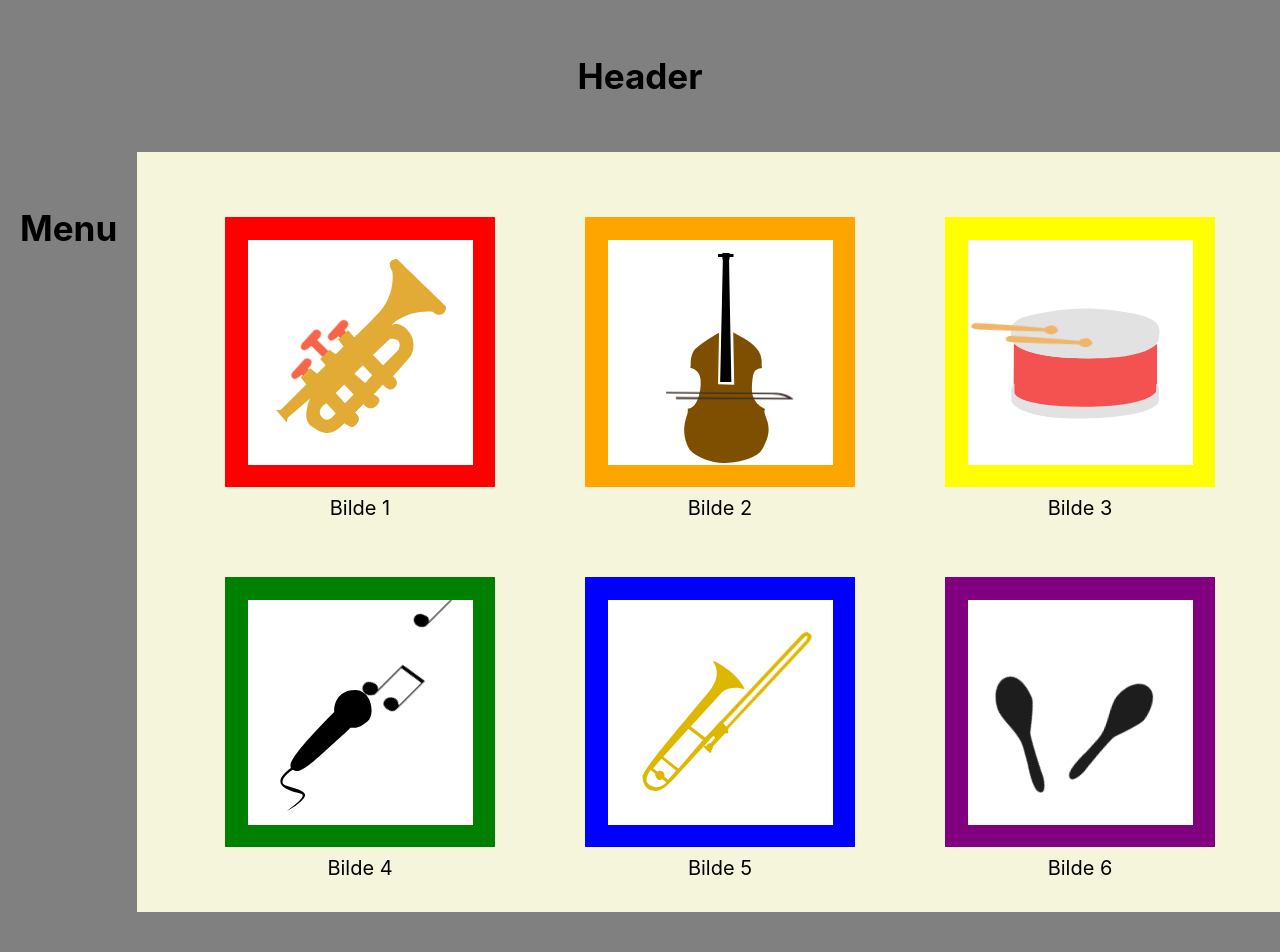
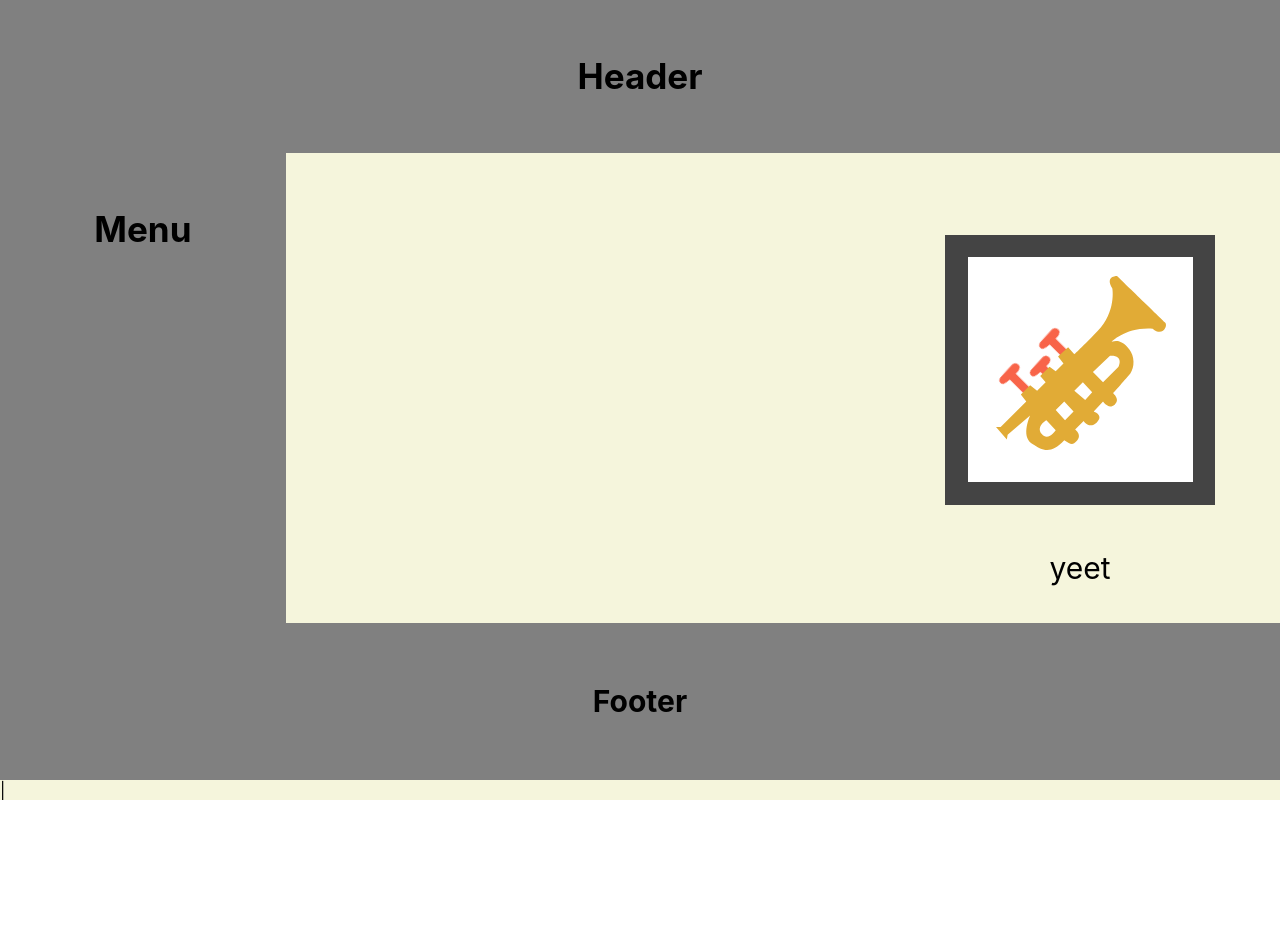
Before and after one commit to magnhan/gallery, a React (Create React App) app in the folder gallery/: page / in a window 1280 px wide. Shown: the top 952 px of the page. After the commit the page ends 800 px from the top, so only its background shows below. Built offline with nearby package versions, Linux system fonts and the light colour scheme.

Commit message:
Made installations modular
#3 #

```diff
--- a/gallery/src/components/DisplayArt.tsx
+++ b/gallery/src/components/DisplayArt.tsx
@@ -1,21 +1,12 @@
 import React from "react";
-import SVG1 from "./paintings/SVG1/SVG1";
-import SVG2 from "./paintings/SVG2/SVG2";
-import SVG3 from "./paintings/SVG3/SVG3";
-import SVG4 from "./paintings/SVG4/SVG4";
-import SVG5 from "./paintings/SVG5/SVG5";
-import SVG6 from "./paintings/SVG6/SVG6";
+
 import "./display-art.css";
+import Installation from "./paintings/Installation";
 
 export default function DisplayArt() {
   return (
     <div className="DisplayArt">
-      <SVG1 />
-      <SVG2 />
-      <SVG3 />
-      <SVG4 />
-      <SVG5 />
-      <SVG6 />
+      <Installation image={1} poem={"yeet"}/>
     </div>
   );
 }
--- a/gallery/src/components/display-art.css
+++ b/gallery/src/components/display-art.css
@@ -8,38 +8,26 @@
   }
 
 .SVG1 {
-    grid-column: 1;
-    grid-row: 1;
     background-color: red;
 }
 
 .SVG2 {
-    grid-column: 2;
-    grid-row: 1;
     background: orange;
 }
 
 .SVG3 {
-    grid-column: 3;
-    grid-row: 1;
     background-color: yellow;
 }
 
 .SVG4 {
-    grid-column: 1;
-    grid-row: 2;
     background-color: green;
 }
 
 .SVG5 {
-    grid-column: 2;
-    grid-row: 2;
     background-color: blue;
 }
 
 .SVG6 {
-    grid-column: 3;
-    grid-row: 2;
     background-color: purple;
 }
 
--- /dev/null
+++ b/gallery/src/components/paintings/Installation.tsx
@@ -0,0 +1,59 @@
+import React from "react";
+
+import SVG1 from "./SVG1/SVG1";
+import SVG2 from "./SVG2/SVG2";
+import SVG3 from "./SVG3/SVG3";
+import SVG4 from "./SVG4/SVG4";
+import SVG5 from "./SVG5/SVG5";
+import SVG6 from "./SVG6/SVG6";
+
+export default function Installation(props: any) {
+    switch(props.image) {
+        case 1:
+            return (
+                <div>
+                    <SVG1/>
+                    {props.poem}
+                </div>
+            );
+        case 2:
+            return (
+                <div>
+                    <SVG2/>
+                    {props.poem}
+                </div>
+            );
+        case 3:
+            return (
+                <div>
+                    <SVG3/>
+                    {props.poem}
+                </div>
+            );
+        case 4:
+            return (
+                <div>
+                    <SVG4/>
+                    {props.poem}
+                </div>
+            );
+        case 5:
+            return (
+                <div>
+                    <SVG5/>
+                    {props.poem}
+                </div>
+                );
+        case 6:
+            return (
+                <div>
+                    <SVG6/>
+                    {props.poem}
+                </div>
+            );
+        default:
+            return(
+                <h1>Missing image</h1>
+            )
+    }
+}
--- a/gallery/src/components/paintings/SVG1/SVG1.tsx
+++ b/gallery/src/components/paintings/SVG1/SVG1.tsx
@@ -26,7 +26,6 @@ export default function SVG1() {
           d="M144.339,31.4s4.176,23.006-14.736,42.622S106.335,97.27,106.335,97.27l-6.2-6.975-10.083,9.3,5.429,6.974-7.756,7.75-6.2-4.65-9.307,9.3,5.429,6.2-8.532,8.524-6.98-5.424-9.307,9.3,5.429,6.975L32.654,170.115H28l10.858,12.4,0.776-4.65,22.492-19.373s-9.555,20.547,1.551,27.9,18.89,11.287,32.575-3.1c6.654,4.429,8.373,5.149,12.41.775,6.045-6.13-1.552-11.624-1.552-11.624l8.532-8.525s5.711,8.65,13.185,1.55-3.1-10.849-3.1-10.849l9.307-10.074s5.426,8.432,11.634,3.1-2.029-11.393-1.552-11.624,17.063-19.374,17.063-19.374A21.34,21.34,0,0,0,161.4,92.62c-8.78-12.781-17.839-7.749-17.839-7.749s14.4-15.045,41.107-13.174c9.884,8.644,15.687-2.98,12.409-6.2S148.992,19,148.992,19,136.555,18.855,144.339,31.4Zm-2.327,67.42-17.063,16.274,10.083,10.074,15.511-15.5S156.324,98.067,142.012,98.82Zm-27.146,26.348,9.307,10.074-6.98,7.75-10.858-9.3ZM96.252,144.542l-8.531,8.524,9.307,10.074,8.531-8.524Zm-17.839,18.6,9.307,10.075s-7.7,11.811-13.961,3.874S78.414,163.14,78.414,163.14Z"
         />
       </svg>
-      <p className="text"> Bilde 1</p>
     </div>
   );
 }
--- a/gallery/src/components/paintings/SVG2/SVG2.tsx
+++ b/gallery/src/components/paintings/SVG2/SVG2.tsx
@@ -19,7 +19,6 @@ export default function SVG2() {
           d="M129,293s185.074,0.036,215.22,0S384,306,384,306l-234.6,1-1.02-4h224.4s-11.176-6.786-31.62-7S129,296,129,296v-3Z"
         />
       </svg>
-      <p className="text"> Bilde 2</p>
     </div>
   );
 }
--- a/gallery/src/components/paintings/SVG3/SVG3.tsx
+++ b/gallery/src/components/paintings/SVG3/SVG3.tsx
@@ -23,7 +23,6 @@ export default function SVG3() {
           d="M276.729,305.247s-6.964,10.75,27.526,10.994,216.752-4.4,216.752-4.4,23.94,20.839,44.546-4.49c0.959-12.134-21.282-28.028-45.759-7.851-27.139-1.7-217.371-6.494-228.4-4.344S278.172,299.854,276.729,305.247Z"
         />
       </svg>
-      <p className="text"> Bilde 3</p>
     </div>
   );
 }
--- a/gallery/src/components/paintings/SVG4/SVG4.tsx
+++ b/gallery/src/components/paintings/SVG4/SVG4.tsx
@@ -19,7 +19,6 @@ export default function SVG4() {
           d="M170.178,198.778S154.6,201.3,156.083,212.9s15.07,10.653,20.262,5.295,4.405-6.178,4.405-6.178v-62.66l41.405-6.178v53.835s-8.2-9.082-17.619-1.765-4.891,18.745.881,19.416,18.342-.2,18.5-10.591,0-67.073,0-67.073l-44.929,7.06v59.131S176.136,197.945,170.178,198.778Z"
         />
       </svg>
-      <p className="text"> Bilde 4</p>
     </div>
   );
 }
--- a/gallery/src/components/paintings/SVG5/SVG5.tsx
+++ b/gallery/src/components/paintings/SVG5/SVG5.tsx
@@ -15,7 +15,6 @@ export default function SVG5() {
           d="M380,230.334l464.931-187.5s28.345-11.54,35.687.992S897.97,67.57,852.861,86.487,392.887,272,392.887,272l-1.982-11.9L860.792,67.638s28.564-24.444-8.922-10.913S384.957,243.231,384.957,243.231Z"
         />
       </svg>
-      <p className="text"> Bilde 5</p>
     </div>
   );
 }
--- a/gallery/src/components/paintings/SVG6/SVG6.tsx
+++ b/gallery/src/components/paintings/SVG6/SVG6.tsx
@@ -15,7 +15,6 @@ export default function SVG6() {
           d="M73.015,266.02s-50.359,70.942-39.533,93.673,38.126-12.649,48.181-32.046,60.549-119.442,72.889-129.417,76.05-56.863,85.242-77.651,30.361-89.357-12.354-108.464-91.695,31.178-101.3,73.953-1.777,91.065-24.708,130.65S73.015,266.02,73.015,266.02Z"
         />
       </svg>
-      <p className="text"> Bilde 6</p>
     </div>
   );
 }
```
Also changed, not shown: gallery/public/manifest.json, 2 other files (tests, documents, lock files or other folders).
